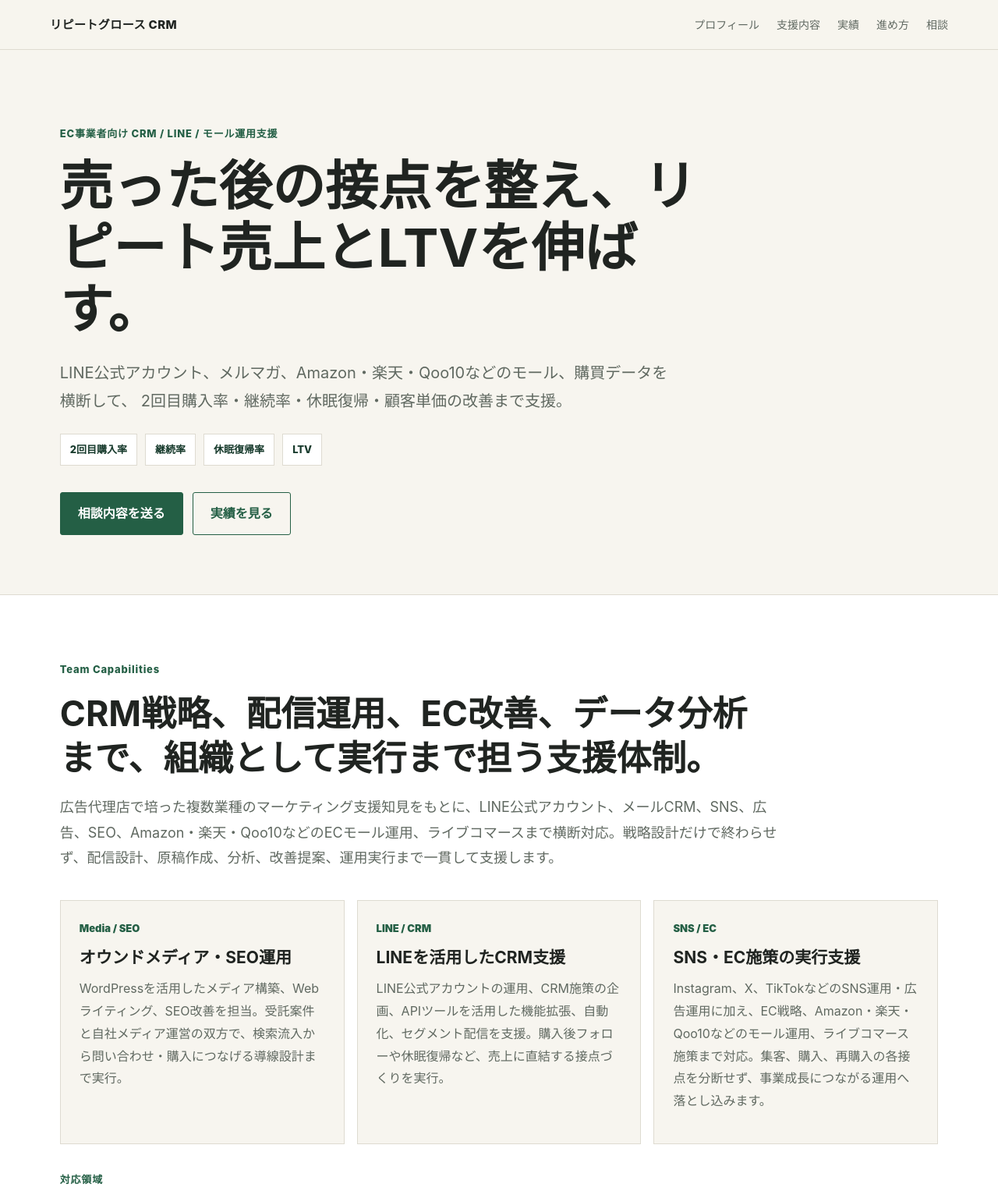
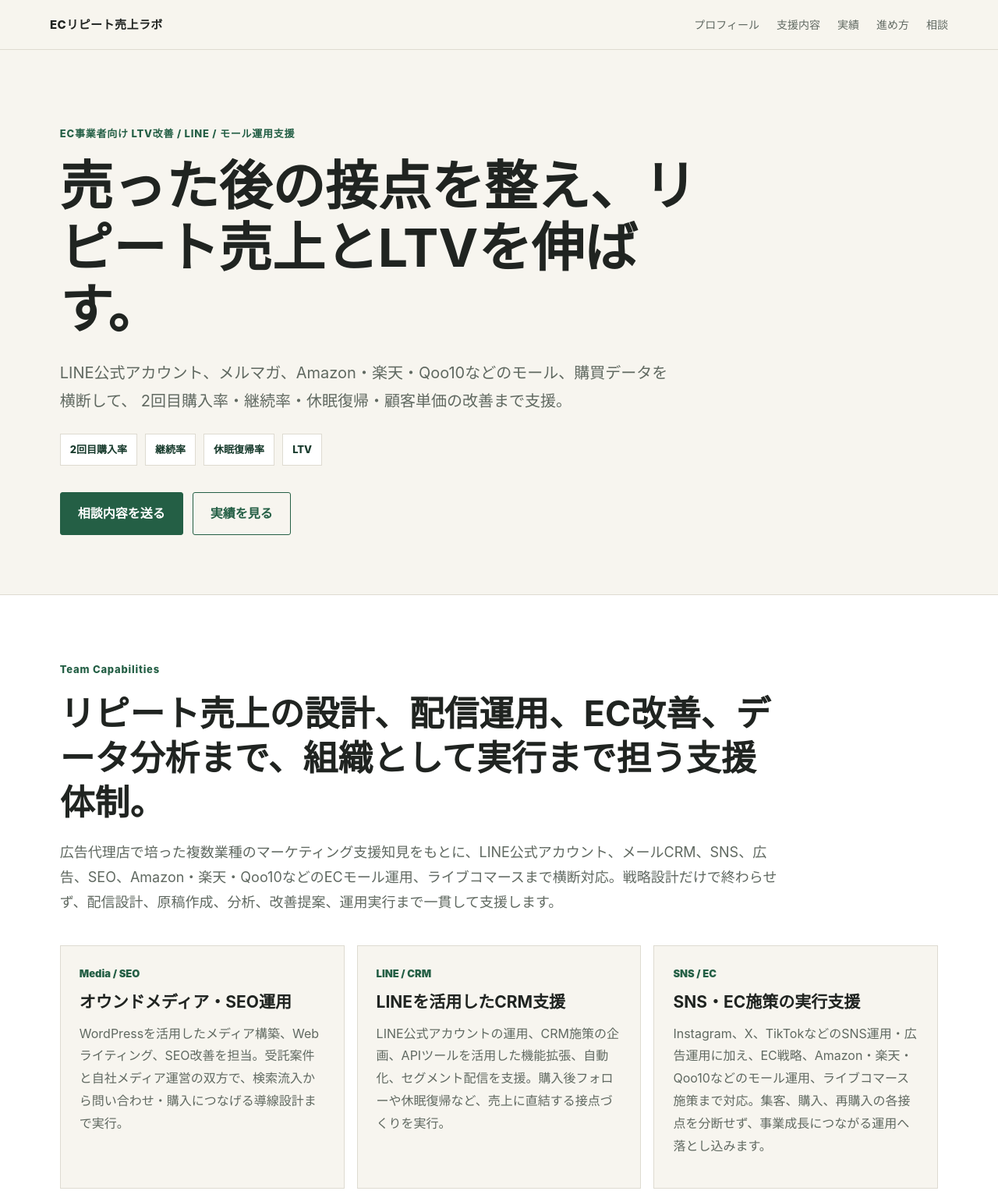
Before and after one commit to yumari913-cpu/repeat-growth-crm, a plain HTML site: page index.html in a window 1280 px wide. Shown: the top 1527 px of the page at 78% size. Drawn offline with Linux system fonts and the light colour scheme.

Commit message:
Update service name in landing page

```diff
--- a/index.html
+++ b/index.html
@@ -3,17 +3,17 @@
   <head>
     <meta charset="utf-8" />
     <meta name="viewport" content="width=device-width, initial-scale=1" />
-    <title>リピートグロース CRM | EC事業者向け LTV改善・CRM運用支援</title>
+    <title>ECリピート売上ラボ | EC事業者向け LTV改善・CRM運用支援</title>
     <meta
       name="description"
-      content="LINE、メルマガ、Amazon・楽天・Qoo10などのモール、顧客データを活用し、小売ECの継続率・LTV改善を支援します。"
+      content="ECリピート売上ラボは、LINE、メルマガ、Amazon・楽天・Qoo10などのモール、顧客データを活用し、小売ECのリピート売上・継続率・LTV改善を支援します。"
     />
     <link rel="stylesheet" href="./styles.css" />
     <script defer src="./script.js"></script>
   </head>
   <body>
     <header class="site-header">
-      <a class="brand" href="#top">リピートグロース CRM</a>
+      <a class="brand" href="#top">ECリピート売上ラボ</a>
       <nav aria-label="主要ナビゲーション">
         <a href="#career">プロフィール</a>
         <a href="#services">支援内容</a>
@@ -26,7 +26,7 @@
     <main id="top">
       <section class="hero">
         <div class="hero-main">
-          <p class="label">EC事業者向け CRM / LINE / モール運用支援</p>
+          <p class="label">EC事業者向け LTV改善 / LINE / モール運用支援</p>
           <h1>売った後の接点を整え、リピート売上とLTVを伸ばす。</h1>
           <p class="lead">
             LINE公式アカウント、メルマガ、Amazon・楽天・Qoo10などのモール、購買データを横断して、
@@ -48,7 +48,7 @@
       <section class="section career" id="career">
         <div class="section-heading">
           <p class="label">Team Capabilities</p>
-          <h2>CRM戦略、配信運用、EC改善、データ分析まで、組織として実行まで担う支援体制。</h2>
+          <h2>リピート売上の設計、配信運用、EC改善、データ分析まで、組織として実行まで担う支援体制。</h2>
           <p>広告代理店で培った複数業種のマーケティング支援知見をもとに、LINE公式アカウント、メールCRM、SNS、広告、SEO、Amazon・楽天・Qoo10などのECモール運用、ライブコマースまで横断対応。戦略設計だけで終わらせず、配信設計、原稿作成、分析、改善提案、運用実行まで一貫して支援します。</p>
         </div>
 
@@ -403,7 +403,7 @@
     </main>
 
     <footer>
-      <p>リピートグロース CRM / LINE・メルマガ・ECモールを活用したLTV改善支援</p>
+      <p>ECリピート売上ラボ / LINE・メルマガ・ECモールを活用したLTV改善支援</p>
     </footer>
   </body>
 </html>
```
